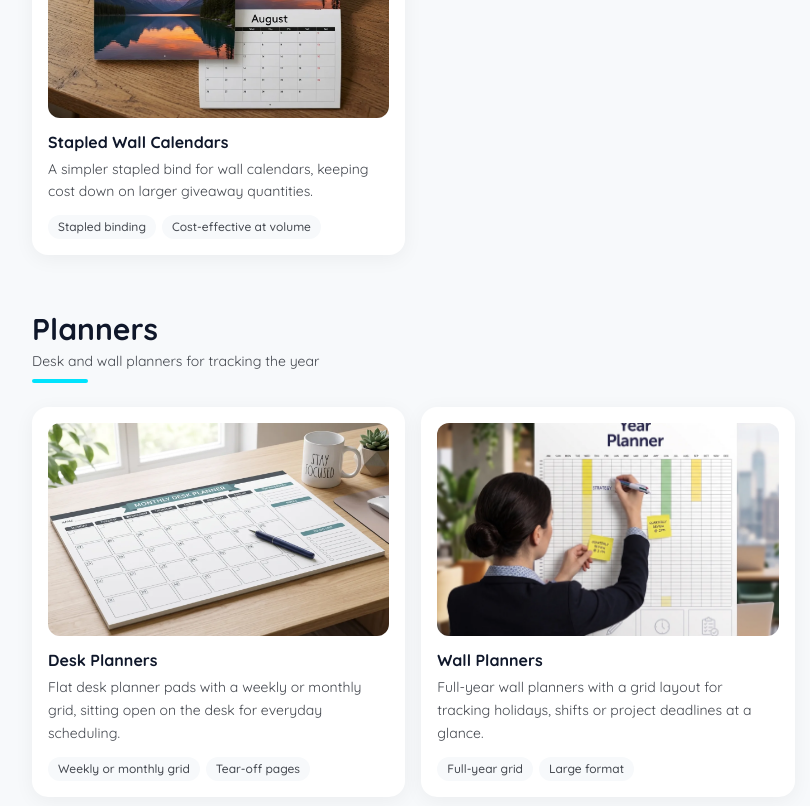
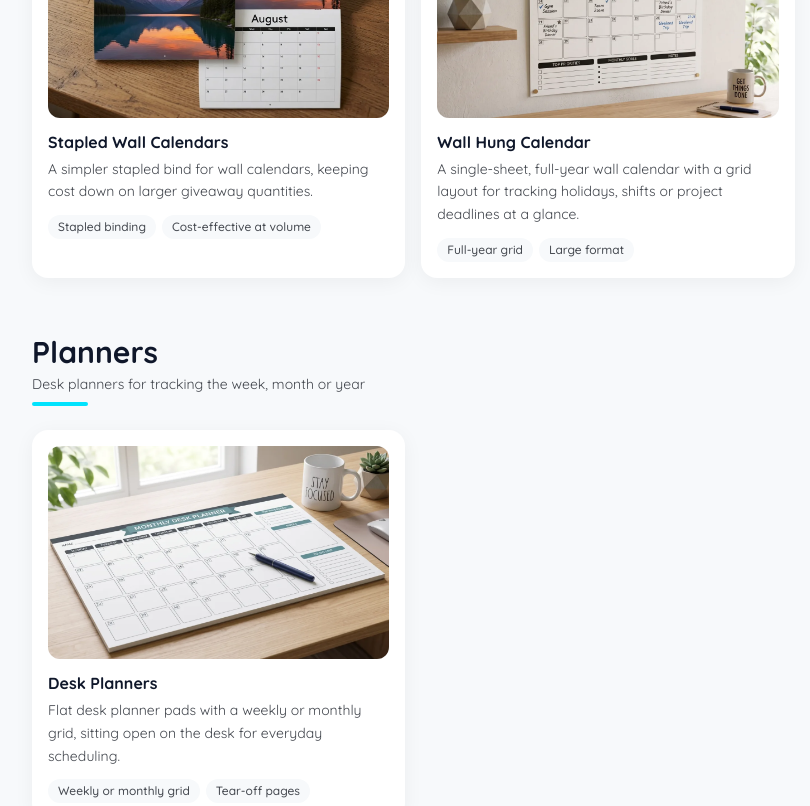
Before and after one commit to rm00156/simple-print-shop, a Next.js app: page /products in a window 1280 px wide. Shown: the part 9620-10426 px from the top of the page, without its empty margins (32-842 px from the left). Built offline with nearby package versions, Linux system fonts and the light colour scheme; no server answers.

Commit message:
Add Wall Hung Calendar to Canvas category, trim Planners to desk-only
Moves the full-year wall planner out of Planners (now desk-only) and
reintroduces it under Canvas & Large Format as a Wall Hung Calendar,
alongside a refreshed product image.

```diff
--- a/content/categories.ts
+++ b/content/categories.ts
@@ -719,6 +719,17 @@ export const categories: Category[] = [
         tags: ["Stapled binding", "Cost-effective at volume"],
         image: "/stapled-wall-calendars.webp",
       },
+      {
+        name: "Wall Hung Calendar",
+        description:
+          "A single-sheet, full-year wall calendar with a grid layout for tracking holidays, shifts or project deadlines at a glance.",
+        longDescription: [
+          "Unlike our bound wall calendars, a wall hung calendar puts the full year on one single sheet, so a quick glance is all it takes to check what's coming up — no flipping between monthly pages to avoid a double-booking.",
+          "Order one for internal use and it becomes a shared reference for the team, handy for mapping out projects and deadlines across the months ahead. Or have a batch printed as a giveaway, so your branding sits in homes and offices for the whole year.",
+        ],
+        tags: ["Full-year grid", "Large format"],
+        image: "/wall-planners.webp",
+      },
     ],
     cta: { label: "Request a quote", href: "/quote" },
     metaDescription:
@@ -727,11 +738,11 @@ export const categories: Category[] = [
   {
     slug: "planners",
     name: "Planners",
-    tagline: "Desk and wall planners for tracking the year",
+    tagline: "Desk planners for tracking the week, month or year",
     intro:
-      "Custom printed desk and wall planners to keep your team, project or household on schedule.",
+      "Custom printed desk planners to keep your team, project or household on schedule.",
     icon: ClipboardList,
-    image: "/wall-planners.webp",
+    image: "/desk-planners.webp",
     items: [
       {
         name: "Desk Planners",
@@ -745,21 +756,10 @@ export const categories: Category[] = [
         tags: ["Weekly or monthly grid", "Tear-off pages"],
         image: "/desk-planners.webp",
       },
-      {
-        name: "Wall Planners",
-        description:
-          "Full-year wall planners with a grid layout for tracking holidays, shifts or project deadlines at a glance.",
-        longDescription: [
-          "A wall planner puts the full year on a single sheet, so a quick glance is all it takes to check what's coming up — no flipping between monthly pages to avoid a double-booking.",
-          "Order one for internal use and it becomes a shared reference for the team, handy for mapping out projects and deadlines across the months ahead. Or have a batch printed as a giveaway, so your branding sits in homes and offices for the whole year.",
-        ],
-        tags: ["Full-year grid", "Large format"],
-        image: "/wall-planners.webp",
-      },
     ],
     cta: { label: "Request a quote", href: "/quote" },
     metaDescription:
-      "Custom printed desk and wall planners, produced locally in Lower Sydenham, south east London.",
+      "Custom printed desk planners, produced locally in Lower Sydenham, south east London.",
   },
   {
     slug: "schools",
```
Also changed, not shown: public/wall-planners.webp.
